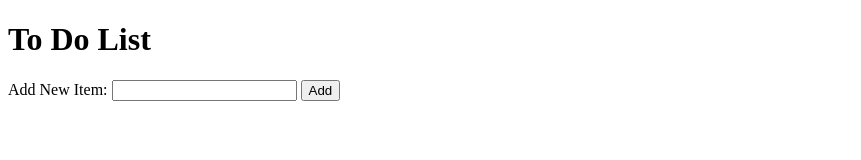
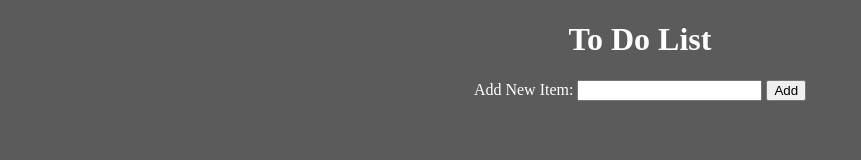
Before and after one commit to NightFury300/ToDoList, a plain HTML site: page index.html in a window 1280 px wide. Shown: the whole page, without its empty margins (0-861 px from the left). Drawn offline with Linux system fonts and the light colour scheme.

Commit message:
basic styling done

```diff
--- a/index.html
+++ b/index.html
@@ -2,9 +2,10 @@
 <html>
     <head>
         <title>ToDoList</title>
+        <link rel="stylesheet" href="style.css">
     </head>
     <body>
-        <div class="Title">
+        <div class="title">
             <h1>To Do List</h1>
         </div>
         <div class="input">
@@ -12,5 +13,8 @@
             <input type="text">
             <button>Add</button>
         </div>
+        <span class="list">
+
+        </span>
     </body>
 </html>
--- /dev/null
+++ b/style.css
@@ -0,0 +1,17 @@
+body{
+    background-color: rgb(91, 91, 91);
+}
+.title{
+    color: white;
+    text-align: center;
+}
+.input{
+    color: white;
+    text-align: center;
+}
+.list{
+    width: 100px;
+    height: auto;
+    display: block;
+    background-color: white;
+}
```
